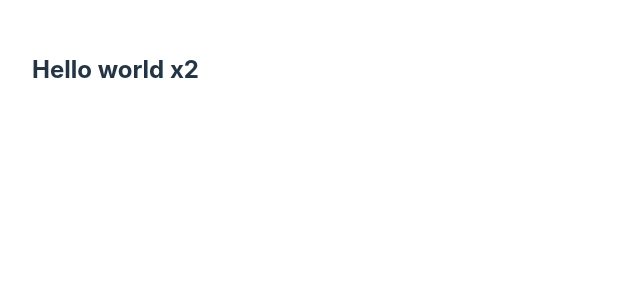
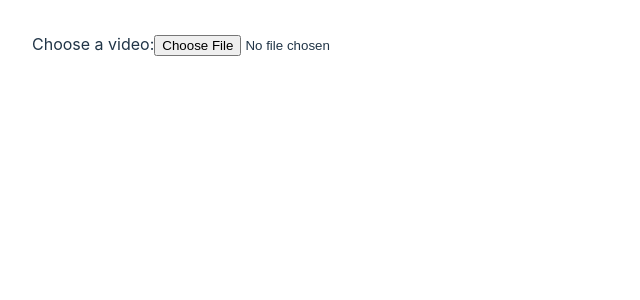
Before and after one commit to calbert1209/buma, a Preact app: page / in a window 1280 px wide. Shown: the top 300 px of the page, without its empty margins (0-640 px from the left). Built offline with nearby package versions, Linux system fonts and the light colour scheme.

Commit message:
add MediaPlayer component

```diff
--- /dev/null
+++ b/src/MediaPlayer.jsx
@@ -0,0 +1,43 @@
+import { useEffect, useRef } from "preact/hooks";
+
+export const MediaPlayer = ({ src }) => {
+  const videoRef = useRef();
+  const audioRef = useRef();
+  const linked = useRef(false);
+
+  useEffect(() => {
+    if (linked.current) {
+      return;
+    }
+
+    linked.current = true;
+    audioRef.current.ontimeupdate = () => {
+      videoRef.current.currentTime = audioRef.current.currentTime;
+    }
+
+    audioRef.current.onratechange = () => {
+      videoRef.current.playbackRate = audioRef.current.playbackRate;
+    }
+
+    audioRef.current.onplay = () => {
+      videoRef.current.play();
+    };
+
+    audioRef.current.onpause = () => {
+      videoRef.current.pause();
+    };
+  }, [src]);
+
+  return (
+    <div style={{ display: "flex", flexDirection: "column" }}>
+      <video ref={videoRef} src={src} style={{ maxHeight: "80vh" }}></video>
+      <audio
+        ref={audioRef}
+        src={src}
+        controls
+        controlsList="nodownload"
+        style={{ width: "100%" }}
+      ></audio>
+    </div>
+  );
+};
--- a/src/app.jsx
+++ b/src/app.jsx
@@ -1,12 +1,33 @@
-import './app.css'
-import { signal } from '@preact/signals'
-
-const count = signal(0);
-window.setInterval(() => count.value++, 3000);
+import "./app.css";
+import { signal } from "@preact/signals";
+import { MediaPlayer } from "./MediaPlayer";
+const objectUrl = signal(null);
 
 export function App() {
+  const handleFileChange = (event) => {
+    const file = event.target.files[0];
+    if (file) {
+      const url = URL.createObjectURL(file);
+      console.log(url);
+      objectUrl.value = url;
+    }
+  };
 
   return (
-    <h2>Hello world x{count}</h2>
-  )
+    <div className="column">
+      {!objectUrl.value ? (
+        <label htmlFor="fileInput">
+          Choose a video:
+          <input
+            type="file"
+            id="fileInput"
+            accept="video/*"
+            onChange={handleFileChange}
+          />
+        </label>
+      ) : (
+        <MediaPlayer src={objectUrl.value} />
+      )}
+    </div>
+  );
 }
```
